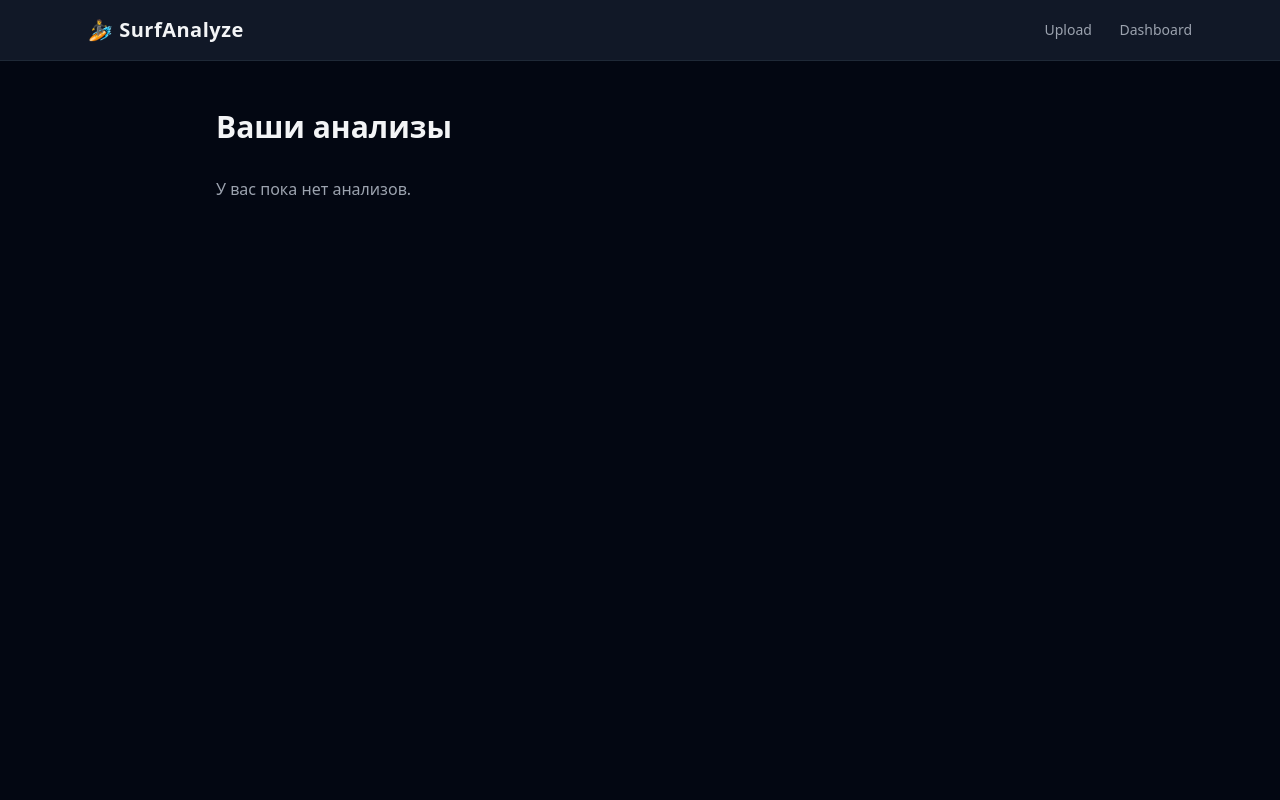
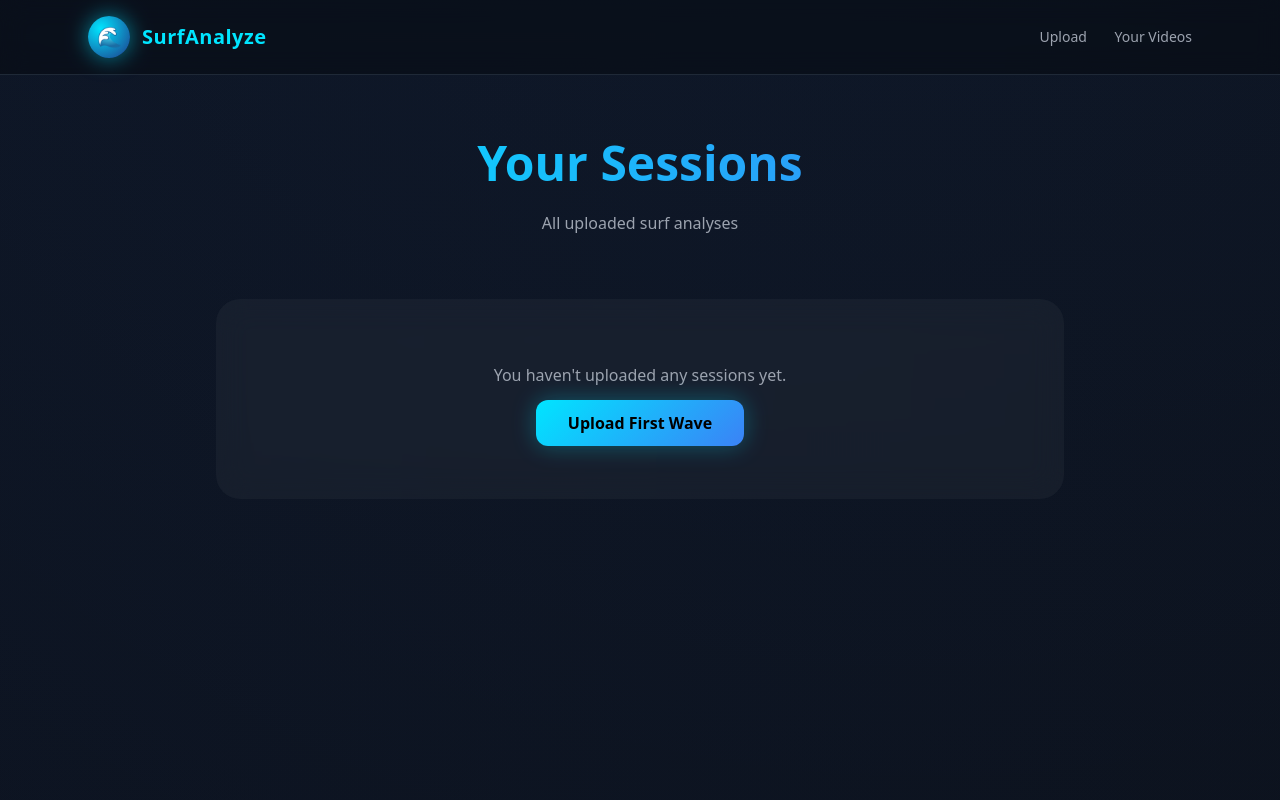
Before and after one commit to RoyalDumbSurfer/SurfAnalyzeBot, a FastAPI app: page /dashboard in a window 1280 px wide. Run offline with FastAPI, Linux system fonts and the light colour scheme; some libraries are stand-ins or nearby versions.

Commit message:
UI upgrade: clickable dashboard cards, ocean glow background, subtle hover lift, liquid motion

```diff
--- a/webapp/templates/base.html
+++ b/webapp/templates/base.html
@@ -1,25 +1,109 @@
 <!DOCTYPE html>
-<html lang="ru">
+<html lang="en">
 <head>
     <meta charset="UTF-8">
     <title>{% block title %}SurfAnalyze{% endblock %}</title>
+
     <script src="https://cdn.tailwindcss.com"></script>
+
+    <script>
+        tailwind.config = {
+            theme: {
+                extend: {
+                    colors: {
+                        deep: "#0B0F17",
+                        accent: "#00E5FF",
+                        accent2: "#3B82F6"
+                    }
+                }
+            }
+        }
+    </script>
+
+    <style>
+        body {
+            background:
+                radial-gradient(circle at 20% 30%, rgba(0,229,255,0.08), transparent 40%),
+                radial-gradient(circle at 80% 20%, rgba(59,130,246,0.08), transparent 40%),
+                linear-gradient(270deg, #0B0F17, #0D1422, #0B0F17);
+            background-size: 400% 400%;
+            animation: oceanFlow 25s ease infinite;
+        }
+
+        @keyframes oceanFlow {
+            0% { background-position: 0% 50%; }
+            50% { background-position: 100% 50%; }
+            100% { background-position: 0% 50%; }
+        }
+
+        .glass {
+            backdrop-filter: blur(16px);
+            background: rgba(255,255,255,0.04);
+        }
+
+        .glow-btn {
+            background: linear-gradient(135deg, #00E5FF, #3B82F6);
+            box-shadow: 0 0 25px rgba(0,229,255,0.3);
+            transition: all 0.3s ease;
+        }
+
+        .glow-btn:hover {
+            box-shadow: 0 0 45px rgba(0,229,255,0.6);
+            transform: translateY(-2px);
+        }
+
+        .wave-logo {
+            width: 42px;
+            height: 42px;
+            border-radius: 50%;
+            background: radial-gradient(circle at 30% 30%, #00E5FF, #1E3A8A);
+            box-shadow: 0 0 20px rgba(0,229,255,0.6);
+            display: flex;
+            align-items: center;
+            justify-content: center;
+            font-size: 20px;
+            animation: pulseGlow 3s ease-in-out infinite;
+        }
+
+        @keyframes pulseGlow {
+            0% { box-shadow: 0 0 15px rgba(0,229,255,0.4); }
+            50% { box-shadow: 0 0 35px rgba(0,229,255,0.8); }
+            100% { box-shadow: 0 0 15px rgba(0,229,255,0.4); }
+        }
+
+        .card-hover {
+            transition: all 0.3s ease;
+        }
+
+        .card-hover:hover {
+            transform: translateY(-6px);
+            box-shadow: 0 0 40px rgba(0,229,255,0.15);
+        }
+    </style>
 </head>
-<body class="bg-gray-950 text-gray-100 min-h-screen">
 
-<nav class="border-b border-gray-800 bg-gray-900">
+<body class="text-gray-200 min-h-screen">
+
+<nav class="border-b border-gray-800 bg-black/30 backdrop-blur-md">
     <div class="max-w-6xl mx-auto px-6 py-4 flex justify-between items-center">
-        <div class="text-xl font-semibold tracking-wide">
-            🏄 SurfAnalyze
-        </div>
+
+        <a href="/" class="flex items-center gap-3 group">
+            <div class="wave-logo group-hover:scale-110 transition">
+                🌊
+            </div>
+            <div class="text-xl font-semibold tracking-wide text-accent group-hover:text-white transition">
+                SurfAnalyze
+            </div>
+        </a>
+
         <div class="space-x-6 text-sm text-gray-400">
             <a href="/" class="hover:text-white">Upload</a>
-            <a href="/dashboard" class="hover:text-white">Dashboard</a>
+            <a href="/dashboard" class="hover:text-white">Your Videos</a>
         </div>
     </div>
 </nav>
 
-<main class="max-w-4xl mx-auto px-6 py-12">
+<main class="max-w-4xl mx-auto px-6 py-16">
     {% block content %}{% endblock %}
 </main>
 
--- a/webapp/templates/dashboard.html
+++ b/webapp/templates/dashboard.html
@@ -1,46 +1,99 @@
 {% extends "base.html" %}
-
-{% block title %}Dashboard{% endblock %}
+{% block title %}Your Sessions – SurfAnalyze{% endblock %}
 
 {% block content %}
 
-<h1 class="text-3xl font-bold mb-8">Ваши анализы</h1>
+<div class="text-center mb-16">
+    <h1 class="text-5xl font-bold mb-6 bg-gradient-to-r from-accent to-accent2 bg-clip-text text-transparent">
+        Your Sessions
+    </h1>
+    <p class="text-gray-400">
+        All uploaded surf analyses
+    </p>
+</div>
 
-{% if jobs %}
-<div class="space-y-4">
-    {% for job in jobs %}
-    <div class="bg-gray-900 border border-gray-800 p-6 rounded-xl flex justify-between items-center">
+{% if jobs and jobs|length > 0 %}
+
+<div class="grid md:grid-cols-2 gap-10">
+
+{% for job in jobs %}
+{% set status = job.status|string %}
+{% set completed = "DONE" in status or "completed" in status %}
+
+{% if completed %}
+<a href="/result/{{ job.id }}" class="block">
+{% endif %}
+
+<div class="glass rounded-2xl p-8 card-hover cursor-pointer">
+
+    <div class="flex justify-between items-center mb-6">
         <div>
-            <p class="text-sm text-gray-400">ID: {{ job.id }}</p>
-            <p class="text-lg font-semibold">Статус: {{ job.status.value }}</p>
-            <p class="text-xs text-gray-500 mt-1">
-                {{ job.created_at.strftime("%Y-%m-%d %H:%M") }}
-            </p>
+            <div class="text-xs text-gray-500 uppercase tracking-wider">
+                Session
+            </div>
+            <div class="text-lg font-semibold text-accent">
+                #{{ loop.index }}
+            </div>
         </div>
 
-        <div class="space-x-3">
-            {% if job.status.value == "done" %}
-                <a href="/result/{{ job.id }}"
-                   class="bg-indigo-600 hover:bg-indigo-700 px-4 py-2 rounded-lg text-sm">
-                   Открыть
-                </a>
-                <a href="/download/{{ job.id }}"
-                   class="bg-gray-700 hover:bg-gray-600 px-4 py-2 rounded-lg text-sm">
-                   Скачать
-                </a>
-            {% elif job.status.value == "processing" %}
-                <span class="text-yellow-400 text-sm">Обработка…</span>
-            {% elif job.status.value == "queued" %}
-                <span class="text-gray-400 text-sm">В очереди</span>
-            {% else %}
-                <span class="text-red-400 text-sm">Ошибка</span>
-            {% endif %}
+        <div class="text-xs text-gray-500 font-mono">
+            {{ job.id[:8] }}
         </div>
     </div>
-    {% endfor %}
+
+    <div class="mb-6">
+        <div class="text-sm text-gray-400 mb-1">
+            File
+        </div>
+        <div class="text-white text-sm truncate">
+            {{ job.original_filename if job.original_filename else "Unknown file" }}
+        </div>
+    </div>
+
+    <div class="mb-4">
+        {% if completed %}
+            <span class="text-green-400 font-medium">
+                ✓ Completed
+            </span>
+        {% elif "processing" in status or "queued" in status %}
+            <span class="flex items-center gap-2 text-yellow-400 font-medium">
+                <span class="w-2 h-2 bg-yellow-400 rounded-full animate-pulse"></span>
+                Processing...
+            </span>
+        {% else %}
+            <span class="text-gray-500">
+                {{ status }}
+            </span>
+        {% endif %}
+    </div>
+
+    {% if completed %}
+    <div class="text-sm text-accent opacity-70">
+        Click to view result →
+    </div>
+    {% endif %}
+
 </div>
+
+{% if completed %}
+</a>
+{% endif %}
+
+{% endfor %}
+
+</div>
+
 {% else %}
-<p class="text-gray-400">У вас пока нет анализов.</p>
+
+<div class="glass rounded-3xl p-16 text-center">
+    <p class="text-gray-400 mb-6">
+        You haven't uploaded any sessions yet.
+    </p>
+    <a href="/" class="glow-btn px-8 py-3 rounded-xl font-semibold text-black">
+        Upload First Wave
+    </a>
+</div>
+
 {% endif %}
 
 {% endblock %}
```
Also changed, not shown: webapp/templates/index.html (+92 -18 lines), webapp/templates/processing.html (+21 -7 lines), webapp/templates/result.html (+18 -11 lines).
